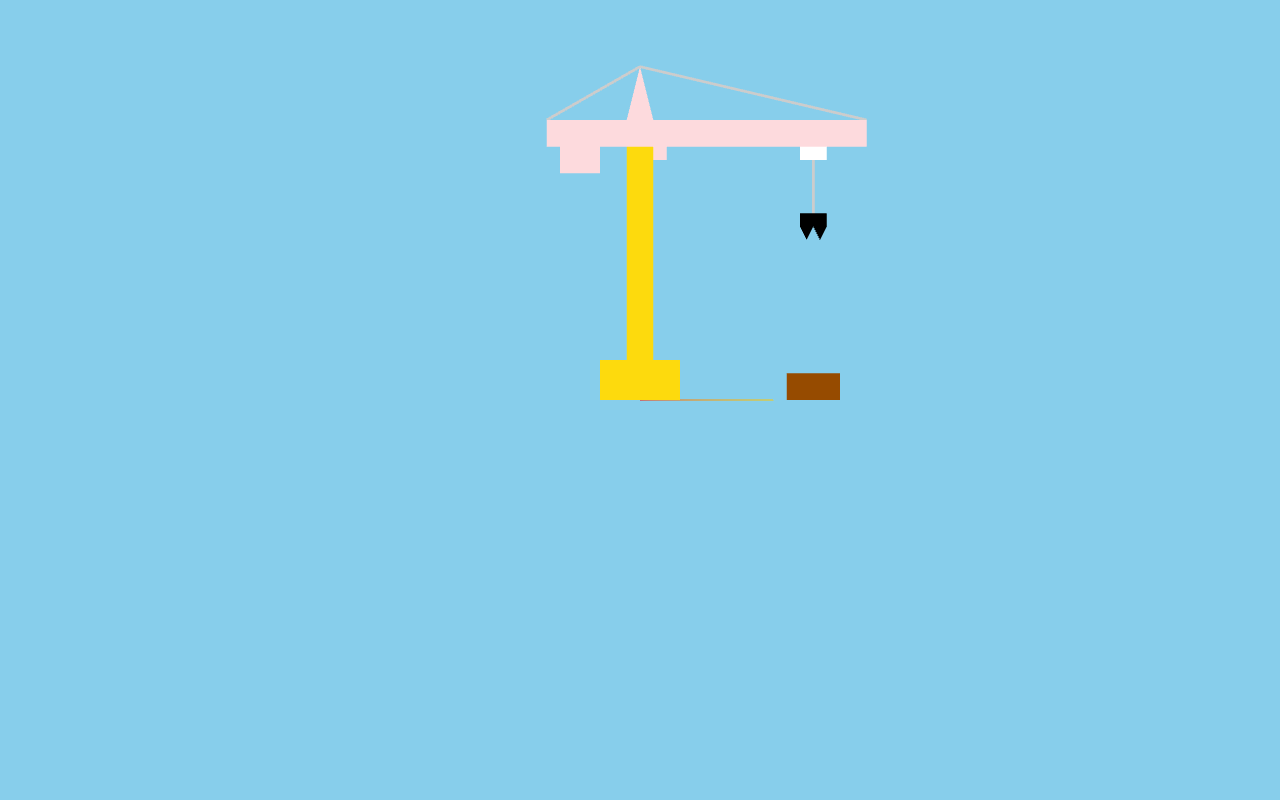
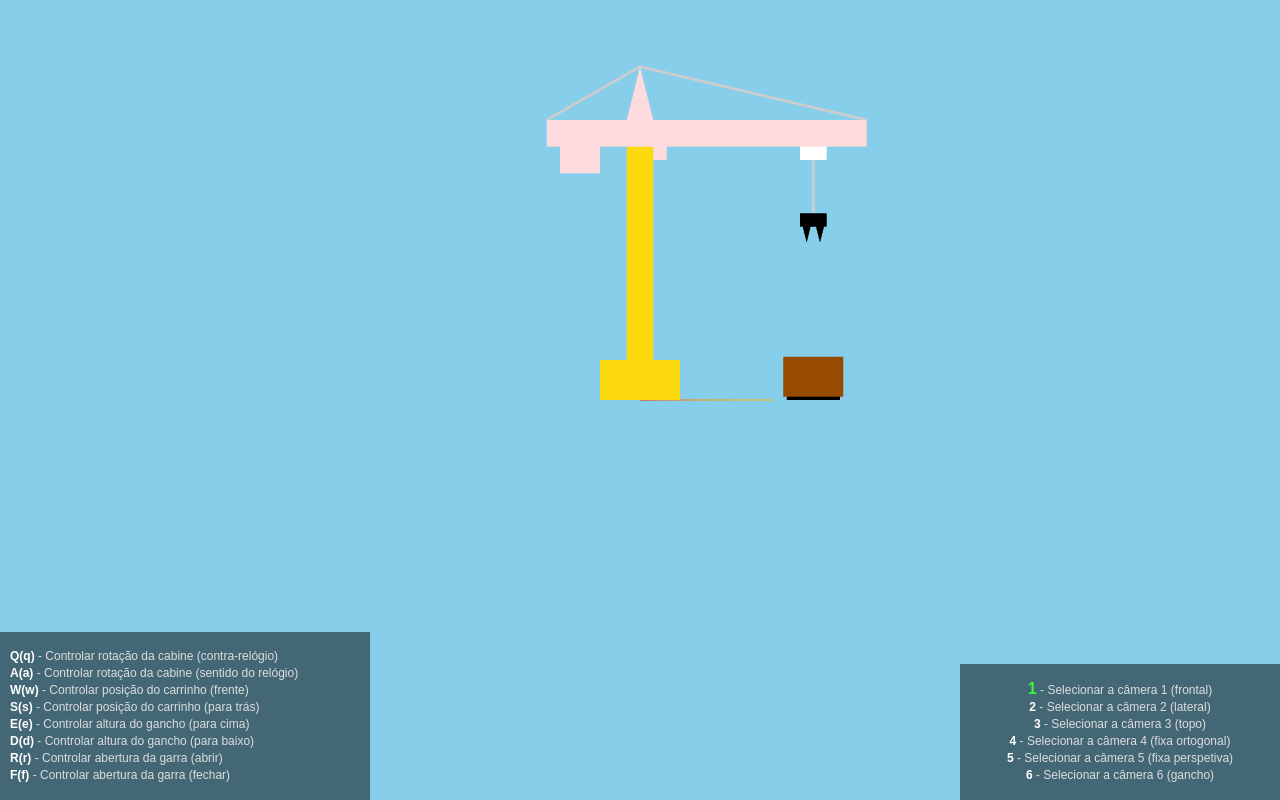
Before and after one commit to andremmsilva/cg2324_b, a plain HTML site: page index.html in a window 1280 px wide. Drawn offline with nearby package versions, Linux system fonts and the light colour scheme; animation ran at ten frames a second.

Commit message:
vamos para o ponto 6, 7 ja feito

```diff
--- a/css/style.css
+++ b/css/style.css
@@ -2,4 +2,46 @@ body {
     margin: 0px;
     background-color: #fff;
     overflow: hidden;
+    font-family: sans-serif;
 }
+
+.hud {
+    position: absolute;
+    bottom: 0;
+    width: 350px;
+    color: #ddd;
+    font-size: 12px;
+    line-height: 5px;
+    padding: 10px;
+    background: rgba(0, 0, 0, 0.5);
+    transition: all 300ms;
+}
+
+.camerahud {
+    position: absolute;
+    bottom: 0;
+    text-align: center;
+    right: 0;
+    width: 300px;
+    color: #ddd;
+    font-size: 12px;
+    line-height: 5px;
+    padding: 10px;
+    background: rgba(0, 0, 0, 0.5);
+    transition: all 300ms;
+}
+
+.font-bold {
+    font-weight: bold;
+    color: white;
+}
+
+p.active-hud > span {
+    color: #fdda0d !important;
+    font-size: 16px;
+}
+
+p.active-camera > span {
+    color: #38f931 !important;
+    font-size: 16px;
+}
--- a/index.html
+++ b/index.html
@@ -1,9 +1,9 @@
-<!doctype html>
+<!DOCTYPE html>
 <html>
   <head>
-    <meta charset="�utf-8" �>
+    <meta charset="utf-8" />
     <title>Trabalho B</title>
-    <link rel="stylesheet" href="css/style.css">
+    <link rel="stylesheet" href="css/style.css" />
     <script type="importmap">
       {
         "imports": {
@@ -15,5 +15,59 @@
   </head>
   <body>
     <script type="module" src="js/main-script.js"></script>
+    <div class="camerahud">
+      <p id="hud1">
+        <span class="font-bold">1</span> - Selecionar a câmera 1 (frontal)
+      </p>
+      <p id="hud2">
+        <span class="font-bold">2</span> - Selecionar a câmera 2 (lateral)
+      </p>
+      <p id="hud3">
+        <span class="font-bold">3</span> - Selecionar a câmera 3 (topo)
+      </p>
+      <p id="hud4">
+        <span class="font-bold">4</span> - Selecionar a câmera 4 (fixa ortogonal)
+      </p>
+      <p id="hud5">
+        <span class="font-bold">5</span> - Selecionar a câmera 5 (fixa perspetiva)
+      </p>
+      <p id="hud6">
+        <span class="font-bold">6</span> - Selecionar a câmera 6 (gancho)
+      </p>
+    </div>
+    <div class="hud">
+      <p id="hudq">
+        <span class="font-bold">Q(q)</span> - Controlar rotação da cabine
+        (contra-relógio)
+      </p>
+      <p id="huda">
+        <span class="font-bold">A(a)</span> - Controlar rotação da cabine
+        (sentido do relógio)
+      </p>
+      <p id="hudw">
+        <span class="font-bold">W(w)</span> - Controlar posição do carrinho
+        (frente)
+      </p>
+      <p id="huds">
+        <span class="font-bold">S(s)</span> - Controlar posição do carrinho
+        (para trás)
+      </p>
+      <p id="hude">
+        <span class="font-bold">E(e)</span> - Controlar altura do gancho (para
+        cima)
+      </p>
+      <p id="hudd">
+        <span class="font-bold">D(d)</span> - Controlar altura do gancho (para
+        baixo)
+      </p>
+      <p id="hudr">
+        <span class="font-bold">R(r)</span> - Controlar abertura da garra
+        (abrir)
+      </p>
+      <p id="hudf">
+        <span class="font-bold">F(f)</span> - Controlar abertura da garra
+        (fechar)
+      </p>
+    </div>
   </body>
 </html>
--- a/js/main-script.js
+++ b/js/main-script.js
@@ -1,44 +1,47 @@
-import * as THREE from 'three';
-import { OrbitControls } from 'three/addons/controls/OrbitControls.js';
-import { VRButton } from 'three/addons/webxr/VRButton.js';
-import * as Stats from 'three/addons/libs/stats.module.js';
-import { GUI } from 'three/addons/libs/lil-gui.module.min.js';
+import * as THREE from "three";
+import { OrbitControls } from "three/addons/controls/OrbitControls.js";
+import { VRButton } from "three/addons/webxr/VRButton.js";
+import * as Stats from "three/addons/libs/stats.module.js";
+import { GUI } from "three/addons/libs/lil-gui.module.min.js";
 
 //////////////////////
 /* GLOBAL VARIABLES */
 //////////////////////
 
 let cameras = [];
-let selectedCamera = 0;
+let selectedCamera = 0,
+  previousCamera = -1;
 let scene, renderer;
 let geometry, material, mesh;
+let wireframe = false;
 
 let craneHook, craneCart, craneTop, crane, container;
 
 let dimensions = {
-    "lanca": [24, 2, 2],
-    "contrapeso": [3, 2, 2],
-    "torre": [2, 16, 2],
-    "base": [6, 3, 6],
-    "cabine": [1, 1, 1],
-    "carrinho": [2, 1, 2],
-    "blocoGancho": [2, 1, 2],
+  lanca: [24, 2, 2],
+  contrapeso: [3, 2, 2],
+  torre: [2, 16, 2],
+  base: [6, 3, 6],
+  cabine: [1, 1, 1],
+  carrinho: [2, 1, 2],
+  blocoGancho: [2, 1, 2],
+  containerChao: [4, 0.5, 4],
+  containerWall: [4, 3, 0.5],
 };
-
 
 /////////////////////
 /* CREATE SCENE(S) */
 /////////////////////
 
 function createScene() {
-    'use strict';
+  "use strict";
 
   scene = new THREE.Scene();
-    scene.background = new THREE.Color('skyblue');
+  scene.background = new THREE.Color("skyblue");
 
   scene.add(new THREE.AxesHelper(10));
 
-    createContainer(13, 1, 0);
+  createContainer(13, 0, 0);
   createCrane(0, 0, 0);
   createCraneTop(0, 19, 0);
   createCart(13, 0, 0);
@@ -50,7 +53,6 @@ function createScene() {
   craneCart.add(craneHook);
 }
 
-
 //////////////////////
 /* CREATE CAMERA(S) */
 //////////////////////
@@ -59,18 +61,46 @@ function createCamera() {
   const d = 30; // Dimension for orthographic view
 
   // Orthographic cameras
-    const orthoFront = new THREE.OrthographicCamera(-d * aspect, d * aspect, d, -d, 1, 1000);
-    const orthoSide = new THREE.OrthographicCamera(-d * aspect, d * aspect, d, -d, 1, 1000);
-    const orthoTop = new THREE.OrthographicCamera(-d * aspect, d * aspect, d, -d, 1, 1000);
+  const orthoFront = new THREE.OrthographicCamera(
+    -d * aspect,
+    d * aspect,
+    d,
+    -d,
+    1,
+    1000
+  );
+  const orthoSide = new THREE.OrthographicCamera(
+    -d * aspect,
+    d * aspect,
+    d,
+    -d,
+    1,
+    1000
+  );
+  const orthoTop = new THREE.OrthographicCamera(
+    -d * aspect,
+    d * aspect,
+    d,
+    -d,
+    1,
+    1000
+  );
 
-    orthoFront.position.set(0, 0, 50);
-    orthoSide.position.set(50, 0, 0);
-    orthoTop.position.set(0, 50, 0);
+  orthoFront.position.set(0, 0, 30);
+  orthoSide.position.set(30, 0, 0);
+  orthoTop.position.set(0, 30, 0);
 
   // Fixed cameras at the same point
   const cameraPosition = new THREE.Vector3(40, 40, 40); // A shared position for both cameras
 
-    const orthoFixed = new THREE.OrthographicCamera(-d * aspect, d * aspect, d, -d, 1, 1000);
+  const orthoFixed = new THREE.OrthographicCamera(
+    -d * aspect,
+    d * aspect,
+    d,
+    -d,
+    1,
+    1000
+  );
   orthoFixed.position.copy(cameraPosition);
   orthoFixed.lookAt(scene.position);
 
@@ -102,20 +132,22 @@ function createCamera() {
 /* CREATE OBJECT3D(S) */
 ////////////////////////
 function createBoxGeometry(obj, key, x, y, z) {
-    'use strict';
+  "use strict";
   geometry = new THREE.BoxGeometry(...dimensions[key]);
   mesh = new THREE.Mesh(geometry, material);
   mesh.position.set(x, y, z);
   obj.add(mesh);
+
+  return mesh;
 }
 
 /* Crane */
 function createCrane(x, y, z) {
-    'use strict';
+  "use strict";
 
   crane = new THREE.Object3D();
 
-    material = new THREE.MeshBasicMaterial({ color: 0xFDDA0D, wireframe: false });
+  material = new THREE.MeshBasicMaterial({ color: 0xfdda0d, wireframe: false });
 
   createBoxGeometry(crane, "base", 0, 1.5, 0);
   createBoxGeometry(crane, "torre", 0, 11, 0);
@@ -127,14 +159,31 @@ function createCrane(x, y, z) {
 
 /* Container */
 function createContainer(x, y, z) {
-    'use strict';
+  "use strict";
 
   container = new THREE.Object3D();
-    container.userData = { jumping: true, step: 0 };
 
-    material = new THREE.MeshBasicMaterial({ color: 0x964B00, wireframe: false });
-    geometry = new THREE.BoxGeometry(4, 2, 4);
-    mesh = new THREE.Mesh(geometry, material);
+  material = new THREE.MeshBasicMaterial({ color: 0x000000, wireframe: false });
+
+  const getWallX = (i) => {
+    if (i === 0) return 2;
+    if (i === 2) return -2;
+    return 0;
+  };
+
+  const getWallZ = (i) => {
+    if (i === 0 || i === 2) return 0;
+    if (i === 1) return 2;
+    return -2;
+  };
+
+  createBoxGeometry(container, "containerChao", 0, 0.25, 0);
+  material = new THREE.MeshBasicMaterial({ color: 0x964b00, wireframe: false });
+  let wall;
+  for (let i = 0; i < 4; i++) {
+    wall = createBoxGeometry(container, "containerWall", getWallX(i), 1.75, getWallZ(i));
+    wall.rotation.y += (Math.PI / 2) * (i + 1);
+  }
 
   container.add(mesh);
   container.position.set(x, y, z);
@@ -142,7 +191,7 @@ function createContainer(x, y, z) {
 
 /* Crane top */
 function addPortaLanca(obj, x, y, z) {
-    'use strict';
+  "use strict";
   geometry = new THREE.CylinderGeometry(0, 1, 4, 4);
   mesh = new THREE.Mesh(geometry, material);
   mesh.position.set(x, y, z);
@@ -151,9 +200,13 @@ function addPortaLanca(obj, x, y, z) {
 }
 
 function addTirante(obj, point1, point2) {
-    'use strict';
+  "use strict";
   // Calculate the length of the tirante
-    let tiranteLen = Math.sqrt((point2[0] - point1[0]) ** 2 + (point2[1] - point1[1]) ** 2 + (point2[2] - point1[2]) ** 2);
+  let tiranteLen = Math.sqrt(
+    (point2[0] - point1[0]) ** 2 +
+      (point2[1] - point1[1]) ** 2 +
+      (point2[2] - point1[2]) ** 2
+  );
 
   // Create the geometry of the cylinder
   let geometry = new THREE.CylinderGeometry(0.1, 0.1, tiranteLen, 32);
@@ -174,7 +227,10 @@ function addTirante(obj, point1, point2) {
     point2[2] - point1[2]
   );
   const orientation = new THREE.Vector3(0, 1, 0); // Default direction of the cylinder along the y-axis
-    const quaternion = new THREE.Quaternion().setFromUnitVectors(orientation, direction.clone().normalize());
+  const quaternion = new THREE.Quaternion().setFromUnitVectors(
+    orientation,
+    direction.clone().normalize()
+  );
 
   // Set position and rotation
   mesh.position.copy(middlePoint);
@@ -185,12 +241,12 @@ function addTirante(obj, point1, point2) {
 }
 
 function createCraneTop(x, y, z) {
-    'use strict';
+  "use strict";
 
   craneTop = new THREE.Object3D();
   craneTop.userData = { rotating: false, direction: 1 };
 
-    material = new THREE.MeshBasicMaterial({ color: 0xFDDADD, wireframe: false });
+  material = new THREE.MeshBasicMaterial({ color: 0xfddadd, wireframe: false });
 
   createBoxGeometry(craneTop, "lanca", 5, 1, 0);
   createBoxGeometry(craneTop, "contrapeso", -4.5, -1, 0);
@@ -206,15 +262,15 @@ function createCraneTop(x, y, z) {
 
 /* Cart */
 function createCart(x, y, z) {
-    'use strict';
+  "use strict";
 
   craneCart = new THREE.Object3D();
   craneCart.userData = { moving: false, direction: 1 };
 
-    material = new THREE.MeshBasicMaterial({ color: 0xFFFFFF, wireframe: false });
+  material = new THREE.MeshBasicMaterial({ color: 0xffffff, wireframe: false });
 
   createBoxGeometry(craneCart, "carrinho", 0, -0.5, 0);
-    addTirante(craneCart, [0, -1, 0], [0, -5, 0]);    // Cabo de aço
+  addTirante(craneCart, [0, -1, 0], [0, -5, 0]); // Cabo de aço
 
   craneCart.position.x = x;
   craneCart.position.y = y;
@@ -223,27 +279,34 @@ function createCart(x, y, z) {
 
 /* Hook */
 function addClaw(obj, x, y, z) {
-    'use strict';
-    geometry = new THREE.CylinderGeometry(0.5, 0, 1, 4);
+  "use strict";
+  geometry = new THREE.CylinderGeometry(0.5, 0, 2, 4);
+  z > 0 ? geometry.translate(0, -0.5, -0.5) : geometry.translate(0, -0.5, 0.5);
   mesh = new THREE.Mesh(geometry, material);
-    mesh.position.set(x, y, z);
-    mesh.rotation.y += -Math.PI / 2;
+  z > 0
+    ? mesh.position.set(x, y + 0.5, z + 0.5)
+    : mesh.position.set(x, y + 0.5, z - 0.5);
   obj.add(mesh);
 }
 
 function createHook(x, y, z) {
-    'use strict';
+  "use strict";
 
   craneHook = new THREE.Object3D();
-    craneHook.userData = { moving: false, direction: 1 };
+  craneHook.userData = {
+    moving: false,
+    direction: 1,
+    clawRotating: false,
+    clawDirection: 1,
+  };
 
   material = new THREE.MeshBasicMaterial({ color: 0x000000, wireframe: false });
 
   createBoxGeometry(craneHook, "blocoGancho", 0, -0.5, 0);
-    addClaw(craneHook, 0.5, -1.5, 0.5);
-    addClaw(craneHook, 0.5, -1.5, -0.5);
-    addClaw(craneHook, -0.5, -1.5, 0.5);
-    addClaw(craneHook, -0.5, -1.5, -0.5);
+  addClaw(craneHook, 0.5, -1.2, 0.5);
+  addClaw(craneHook, 0.5, -1.2, -0.5);
+  addClaw(craneHook, -0.5, -1.2, 0.5);
+  addClaw(craneHook, -0.5, -1.2, -0.5);
 
   craneHook.position.x = x;
   craneHook.position.y = y;
@@ -254,35 +317,95 @@ function createHook(x, y, z) {
 /* CHECK COLLISIONS */
 //////////////////////
 function checkCollisions() {
-    'use strict';
-
+  "use strict";
 }
 
 ///////////////////////
 /* HANDLE COLLISIONS */
 ///////////////////////
 function handleCollisions() {
-    'use strict';
-
+  "use strict";
 }
 
 ////////////
 /* UPDATE */
 ////////////
 function update() {
-    'use strict';
+  "use strict";
+
+  // Crane Top
   if (craneTop.userData.rotating) {
-        craneTop.rotation.y += craneTop.userData.direction * Math.PI / 128;
+    craneTop.rotation.y += (craneTop.userData.direction * Math.PI) / 128;
   }
+
+  // Cart
   if (craneCart.userData.moving) {
     const nextPosX = craneCart.position.x + craneCart.userData.direction * 0.1;
     if (nextPosX < 16 && nextPosX > 3) {
       craneCart.position.x = nextPosX;
     }
   }
+
+  // Hook
   if (craneHook.userData.moving) {
     const nextPosY = craneHook.position.y + craneHook.userData.direction * 0.1;
     craneHook.position.y = nextPosY;
+    craneCart.traverse((obj) => {
+      if (
+        obj instanceof THREE.Mesh &&
+        obj.geometry instanceof THREE.CylinderGeometry &&
+        obj.position.x === 0
+      ) {
+        obj.geometry = new THREE.CylinderGeometry(0.1, 0.1, -1 + nextPosY, 32);
+        obj.position.y = nextPosY - (-1 + nextPosY) / 2;
+      }
+    });
+  }
+
+  // Claw
+  if (craneHook.userData.clawRotating) {
+    craneHook.traverse((obj) => {
+      if (
+        obj instanceof THREE.Mesh &&
+        obj.geometry instanceof THREE.CylinderGeometry
+      ) {
+        const rotationDir =
+          craneHook.userData.clawDirection * obj.position.z > 0 ? 1 : -1;
+        const nextRotX = obj.rotation.x + (rotationDir * Math.PI) / 128;
+        if (obj.position.z > 0) {
+          if (nextRotX < Math.PI / 12 && nextRotX > -Math.PI / 4)
+            obj.rotation.x += (rotationDir * Math.PI) / 128;
+        } else {
+          if (nextRotX < Math.PI / 4 && nextRotX > -Math.PI / 12)
+            obj.rotation.x += (rotationDir * Math.PI) / 128;
+        }
+      }
+    });
+  }
+
+  const perspMobile = cameras[5];
+  let hookPos = new THREE.Vector3();
+  craneHook.getWorldPosition(hookPos)
+  perspMobile.position.set(hookPos.x, hookPos.y - 1, hookPos.z);
+  perspMobile.lookAt(new THREE.Vector3(hookPos.x, 0, hookPos.z));
+
+  // Cameras
+  if (previousCamera === -1) {
+    document.getElementById(`hud${1}`).classList.add("active-camera");
+    previousCamera = selectedCamera;
+  }
+
+  if (
+    selectedCamera !== previousCamera &&
+    document.getElementById(`hud${previousCamera + 1}`) !== null
+  ) {
+    document
+      .getElementById(`hud${previousCamera + 1}`)
+      .classList.remove("active-camera");
+    document
+      .getElementById(`hud${selectedCamera + 1}`)
+      .classList.add("active-camera");
+    previousCamera = selectedCamera;
   }
 }
 
@@ -290,7 +413,7 @@ function update() {
 /* DISPLAY */
 /////////////
 function render() {
-    'use strict';
+  "use strict";
   renderer.render(scene, cameras[selectedCamera]);
 }
 
@@ -298,9 +421,9 @@ function render() {
 /* INITIALIZE ANIMATION CYCLE */
 ////////////////////////////////
 function init() {
-    'use strict';
+  "use strict";
   renderer = new THREE.WebGLRenderer({
-        antialias: true
+    antialias: true,
   });
   renderer.setSize(window.innerWidth, window.innerHeight);
   document.body.appendChild(renderer.domElement);
@@ -319,7 +442,7 @@ function init() {
 /* ANIMATION CYCLE */
 /////////////////////
 function animate() {
-    'use strict';
+  "use strict";
 
   update();
   render();
@@ -331,28 +454,37 @@ function animate() {
 /* RESIZE WINDOW CALLBACK */
 ////////////////////////////
 function onResize() {
-    'use strict';
+  "use strict";
 
   renderer.setSize(window.innerWidth, window.innerHeight);
 
-    cameras.forEach(camera => {
+  cameras.forEach((camera) => {
     if (window.innerHeight > 0 && window.innerWidth > 0) {
       camera.aspect = window.innerWidth / window.innerHeight;
       camera.updateProjectionMatrix();
     }
-    })
-
+  });
 }
-
 
 ///////////////////////
 /* KEY DOWN CALLBACK */
 ///////////////////////
 function onKeyDown(e) {
-    'use strict';
+  "use strict";
+
+  if (document.getElementById(`hud${e.key}`) !== null)
+    document.getElementById(`hud${e.key}`).classList.add("active-hud");
 
   switch (e.keyCode) {
     case 49: // 1
+      selectedCamera = 0;
+      wireframe = !wireframe;
+      scene.traverse(function (node) {
+        if (node instanceof THREE.Mesh) {
+          node.material.wireframe = wireframe;
+        }
+      });
+      break;
     case 50: // 2
     case 51: // 3
     case 52: // 4
@@ -370,7 +502,7 @@ function onKeyDown(e) {
       craneTop.userData.rotating = true;
       craneTop.userData.direction = -1;
       break;
-        case 83:  //S
+    case 83: //S
     case 115: //s
       craneCart.userData.moving = true;
       craneCart.userData.direction = 1;
@@ -380,15 +512,25 @@ function onKeyDown(e) {
       craneCart.userData.moving = true;
       craneCart.userData.direction = -1;
       break;
-        case 68:   // D
-        case 100:  // d
+    case 68: // D
+    case 100: // d
       craneHook.userData.moving = true;
       craneHook.userData.direction = 1;
       break;
-        case 69:  //E
+    case 69: //E
     case 101: //e
       craneHook.userData.moving = true;
       craneHook.userData.direction = -1;
+      break;
+    case 82: //R
+    case 114: //r
+      craneHook.userData.clawRotating = true;
+      craneHook.userData.clawDirection = 1;
+      break;
+    case 70: //F
+    case 102: //f
+      craneHook.userData.clawRotating = true;
+      craneHook.userData.clawDirection = -1;
       break;
   }
 }
@@ -397,7 +539,9 @@ function onKeyDown(e) {
 /* KEY UP CALLBACK */
 ///////////////////////
 function onKeyUp(e) {
-    'use strict';
+  "use strict";
+  if (document.getElementById(`hud${e.key}`) !== null)
+    document.getElementById(`hud${e.key}`).classList.remove("active-hud");
   switch (e.keyCode) {
     case 81: // Q
     case 113: // q
@@ -407,7 +551,7 @@ function onKeyUp(e) {
     case 97: //a
       craneTop.userData.rotating = false;
       break;
-        case 83:  //S
+    case 83: //S
     case 115: //s
       craneCart.userData.moving = false;
       break;
@@ -415,13 +559,21 @@ function onKeyUp(e) {
     case 119: // w
       craneCart.userData.moving = false;
       break;
-        case 68:   // D
-        case 100:  // d
+    case 68: // D
+    case 100: // d
       craneHook.userData.moving = false;
       break;
-        case 69:  //E
+    case 69: //E
     case 101: //e
       craneHook.userData.moving = false;
+      break;
+    case 82: //R
+    case 114: //r
+      craneHook.userData.clawRotating = false;
+      break;
+    case 70: //F
+    case 102: //f
+      craneHook.userData.clawRotating = false;
       break;
   }
 }
```
Lines whose indentation alone changed are shown as unchanged.
